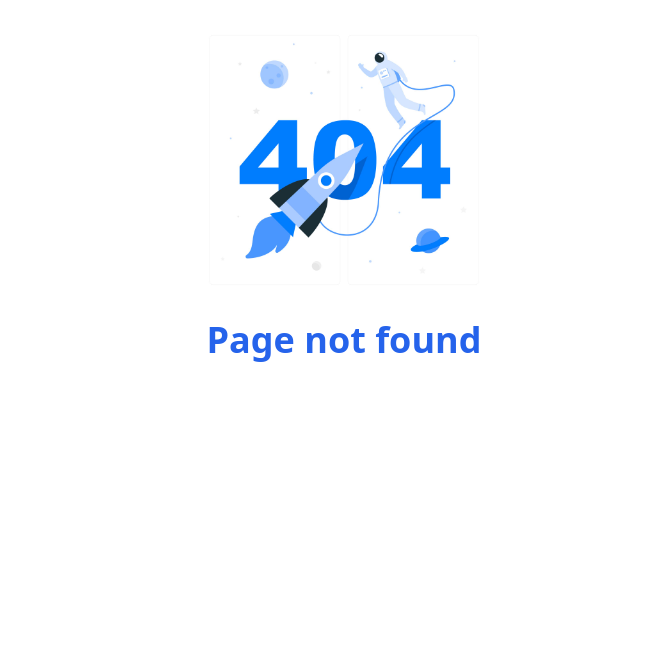
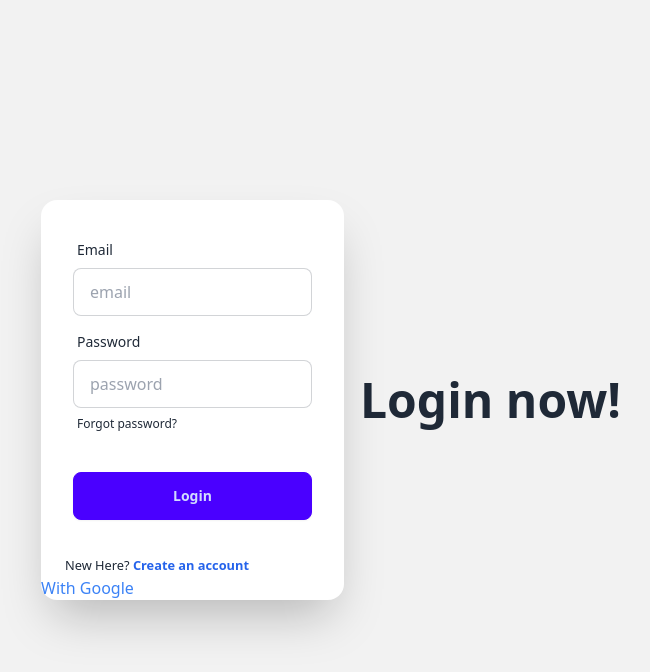
Before and after one commit to MukterHossain/B9A12-DOE-Parcel-Management-client, a React (Vite) app: page /login in a window 1280 px wide. Before the commit this address had no page. Shown: the top 672 px of the page, without its empty margins (296-946 px from the left). Built offline with nearby package versions, Linux system fonts and the light colour scheme; no server answers.

Commit message:
added login page and some fixed

```diff
--- a/package.json
+++ b/package.json
@@ -10,12 +10,14 @@
     "preview": "vite preview"
   },
   "dependencies": {
+    "firebase": "^10.12.2",
     "localforage": "^1.10.0",
     "match-sorter": "^6.3.4",
     "react": "^18.2.0",
     "react-dom": "^18.2.0",
     "react-helmet-async": "^2.0.5",
-    "sort-by": "^1.2.0"
+    "sort-by": "^1.2.0",
+    "sweetalert2": "^11.11.0"
   },
   "devDependencies": {
     "@types/react": "^18.2.66",
--- a/src/components/Navbar.jsx
+++ b/src/components/Navbar.jsx
@@ -111,13 +111,13 @@ const Navbar = () => {
                                         <>
                                             <Link
                                                 to='/dashboard'
-                                                className='block  px-4 py-3 hover:bg-neutral-100 transition font-semibold'
+                                                className='block  px-4 py-3 hover:bg-neutral-100 text-black  transition font-semibold'
                                             >
                                                 Dashboard
                                             </Link>
                                             <div
                                                 // onClick={logOut}
-                                                className='px-4 py-3 hover:bg-neutral-100 transition font-semibold cursor-pointer'
+                                                className='px-4 py-3 hover:bg-neutral-100 text-black  transition font-semibold cursor-pointer'
                                             >
                                                 Logout
                                             </div>
@@ -126,13 +126,13 @@ const Navbar = () => {
                                         <>
                                             <Link
                                                 to='/login'
-                                                className='px-4 py-3 hover:bg-neutral-100 transition font-semibold'
+                                                className='px-4 py-3 hover:bg-neutral-100 text-black transition font-semibold'
                                             >
                                                 Login
                                             </Link>
                                             <Link
                                                 to='/signup'
-                                                className='px-4 py-3 hover:bg-neutral-100 transition font-semibold'
+                                                className='px-4 py-3 hover:bg-neutral-100 text-black  transition font-semibold'
                                             >
                                                 Sign Up
                                             </Link>
--- /dev/null
+++ b/src/firebase/firebase.config.js
@@ -0,0 +1,20 @@
+// Import the functions you need from the SDKs you need
+import { initializeApp } from "firebase/app";
+import { getAuth } from "firebase/auth";
+// TODO: Add SDKs for Firebase products that you want to use
+// https://firebase.google.com/docs/web/setup#available-libraries
+
+// Your web app's Firebase configuration
+const firebaseConfig = {
+  apiKey: import.meta.env.VITE_apiKey,
+  authDomain: import.meta.env.VITE_authDomain,
+  projectId: import.meta.env.VITE_projectId,
+  storageBucket: import.meta.env.VITE_storageBucket,
+  messagingSenderId: import.meta.env.VITE_messagingSenderId,
+  appId: import.meta.env.VITE_appId
+};
+
+// Initialize Firebase
+const app = initializeApp(firebaseConfig);
+const auth = getAuth(app);
+export default auth;
--- a/src/layout/MainLayout.jsx
+++ b/src/layout/MainLayout.jsx
@@ -1,16 +1,19 @@
-import { Outlet } from "react-router-dom";
+import { Outlet, useLocation } from "react-router-dom";
 import Navbar from "../components/Navbar";
 import Footer from "../components/Footer";
 
 
 const MainLayout = () => {
+    const location = useLocation();
+    console.log(location)
+    const noHeaderFooter = location.pathname.includes('login')
     return (
         <div className="">
-            <Navbar></Navbar>
+            {noHeaderFooter || <Navbar></Navbar>}
             <div>
                 <Outlet></Outlet>
             </div>
-            <Footer></Footer>
+            { noHeaderFooter || <Footer></Footer>}
         </div>
     );
 };
--- /dev/null
+++ b/src/pages/Login.jsx
@@ -0,0 +1,125 @@
+// import { useState } from "react";
+import { useContext } from "react";
+import { Helmet } from "react-helmet-async";
+import { Link, useLocation, useNavigate } from "react-router-dom";
+import { AuthContext } from "../provider/AuthProvider";
+import Swal from "sweetalert2";
+
+
+const Login = () => {
+    const { signIn, logInWithGoogle } = useContext(AuthContext)
+    const navigate = useNavigate();
+    const location = useLocation();
+
+    const from = location.state?.from?.pathname || '/'
+    console.log('state in the location', location.state)
+
+
+    const handleSubmit = event => {
+        event.preventDefault();
+        const form = event.target;
+        const email = form.email.value;
+        const password = form.password.value;
+        console.log(email, password)
+        signIn(email, password)
+            .then(result => {
+                const user = result.user;
+                console.log(user)
+                Swal.fire({
+                    title: "User Login Successful",
+                    showClass: {
+                      popup: `
+                        animate__animated
+                        animate__fadeInUp
+                        animate__faster
+                      `
+                    },
+                    hideClass: {
+                      popup: `
+                        animate__animated
+                        animate__fadeOutDown
+                        animate__faster
+                      `
+                    }
+                  });
+                  navigate(from, {replace:true});
+            })
+    }
+    const handleGoogleLogin = () =>{
+        logInWithGoogle()
+        .then(result => {
+            const user = result.user;
+            console.log(user)
+            Swal.fire({
+                title: "User Login Successful",
+                showClass: {
+                  popup: `
+                    animate__animated
+                    animate__fadeInUp
+                    animate__faster
+                  `
+                },
+                hideClass: {
+                  popup: `
+                    animate__animated
+                    animate__fadeOutDown
+                    animate__faster
+                  `
+                }
+              });
+              navigate(from, {replace:true});
+        })
+        .catch(err=> {
+            Swal.fire({
+                icon: "error",
+                title: "Oops...",
+                text: {err},
+              });
+        })
+    }
+
+
+
+    return (
+        <>
+            <Helmet>
+                <title>DOE Courier || Login</title>
+            </Helmet>
+            <div className="hero min-h-screen bg-base-200">
+                <div className="hero-content flex-col lg:flex-row-reverse">
+                    <div className="text-center md:w-1/2 lg:text-left">
+                        <h1 className="text-5xl font-bold">Login now!</h1>
+                    </div>
+                    <div className="card  md:w-1/2 max-w-lg shadow-2xl bg-base-100">
+                        <form onSubmit={handleSubmit} className="card-body">
+                            <div className="form-control">
+                                <label className="label">
+                                    <span className="label-text">Email</span>
+                                </label>
+                                <input type="email" name="email" placeholder="email" className="input input-bordered" required />
+                            </div>
+                            <div className="form-control">
+                                <label className="label">
+                                    <span className="label-text">Password</span>
+                                </label>
+                                <input type="password" name="password" placeholder="password" className="input input-bordered" required />
+                                <label className="label">
+                                    <a href="#" className="label-text-alt link link-hover">Forgot password?</a>
+                                </label>
+                            </div>
+
+                            <div className="form-control mt-6">
+                                <input  className="btn btn-primary" type="submit" value="Login" />
+                            </div>
+                        </form>
+                        <p className='px-6'><small>New Here? <Link to='/signup' className='text-blue-600 font-bold'>Create an account</Link></small></p>
+                        <p onClick={handleGoogleLogin} className="text-blue-500"> With Google </p>
+                        {/* <SocialLogin></SocialLogin> */}
+                    </div>
+                </div>
+            </div>
+        </>
+    );
+};
+
+export default Login;
--- a/src/provider/AuthProvider.jsx
+++ b/src/provider/AuthProvider.jsx
@@ -1,53 +1,55 @@
-import { createContext } from "react";
-// import { createContext, useEffect, useState } from "react";
+import { GoogleAuthProvider, createUserWithEmailAndPassword, onAuthStateChanged, signInWithEmailAndPassword, signInWithPopup, signOut } from "firebase/auth";
+import { createContext, useEffect, useState } from "react";
+import auth from "../firebase/firebase.config";
 
 
 export const AuthContext = createContext(null)
-// const googleProvider = new GoogleAuthProvider();
+const googleProvider = new GoogleAuthProvider();
 
 const AuthProvider = ({children}) => {
-    // const [user, setUser] = useState(null)
-    // const [loading, setLoading] = useState(true)
+    const [user, setUser] = useState(null)
+    const [loading, setLoading] = useState(true)
 
 
-    // const createUser = (email, password) =>{
-    //     setLoading(true)
-    //     return createUserWithEmailAndPassword(auth, email, password)
-    // }
-    // const signInUser = (email, password) =>{
-    //     setLoading(true)
-    //     return signInWithEmailAndPassword(auth, email, password)
-    // }
-
-    // const logInWithGoogle = () =>{
-    //     setLoading(true)
-    //     return signInWithPopup(auth, googleProvider)
-    // }
-    // const logInWithGithub = () =>{
-    //     setLoading(true)
-    //     return signInWithPopup(auth, githubProvider)
-    // }
+    const createUser = (email, password) =>{
+        setLoading(true)
+        return createUserWithEmailAndPassword(auth, email, password)
+    }
 
 
-    // const logOut = () =>{
-    //     setLoading(true)
-    //     return signOut(auth);
-    // }
+    const signInUser = (email, password) =>{
+        setLoading(true)
+        return signInWithEmailAndPassword(auth, email, password)
 
-    // useEffect(() =>{
-    //    const unSubscribe =  onAuthStateChanged(auth, currentUser =>{
-    //         setUser(currentUser)
-    //         setLoading(false)
-    //         console.log("Observing ",currentUser)
-    //     });
-    //     return () =>{
-    //         unSubscribe();
-    //     }
-    // }, [])
+    }
+
+    const logInWithGoogle = () =>{
+        setLoading(true)
+        return signInWithPopup(auth, googleProvider)
+    }
 
 
-    const userInfo = {abc: "abc"}
-    // const userInfo = {user, createUser,signInUser, logOut, logInWithGoogle, logInWithGithub, loading}
+    const logOutUser = () =>{
+        setLoading(true)
+        return signOut(auth)
+    }
+
+
+
+    useEffect(() =>{
+        const unsubscribe = onAuthStateChanged(auth, currentUser =>{
+            setUser(currentUser)
+            setLoading(false);
+            console.log('Observer', currentUser)
+        });
+        return () =>{
+            unsubscribe();
+        }
+    }, [])
+
+
+
+    const userInfo = {user, signInUser, createUser,logOutUser, logInWithGoogle, loading}
 
     return (
         <AuthContext.Provider value={userInfo}>
--- a/src/route/Route.jsx
+++ b/src/route/Route.jsx
@@ -3,6 +3,7 @@ import {createBrowserRouter} from "react-router-dom";
 import MainLayout from "../layout/MainLayout";
 import Home from "../components/Home";
 import ErrorPage from "../pages/ErrorPage";
+import Login from "../pages/Login";
 
 export const router = createBrowserRouter([
   {
@@ -13,6 +14,10 @@ export const router = createBrowserRouter([
         {
             index:true,
             element: <Home></Home>
+        },
+        {
+          path: 'login',
+          element: <Login></Login>
         }
     ]
   },
```
Also changed, not shown: 1 other file (tests, documents, lock files or other folders).
